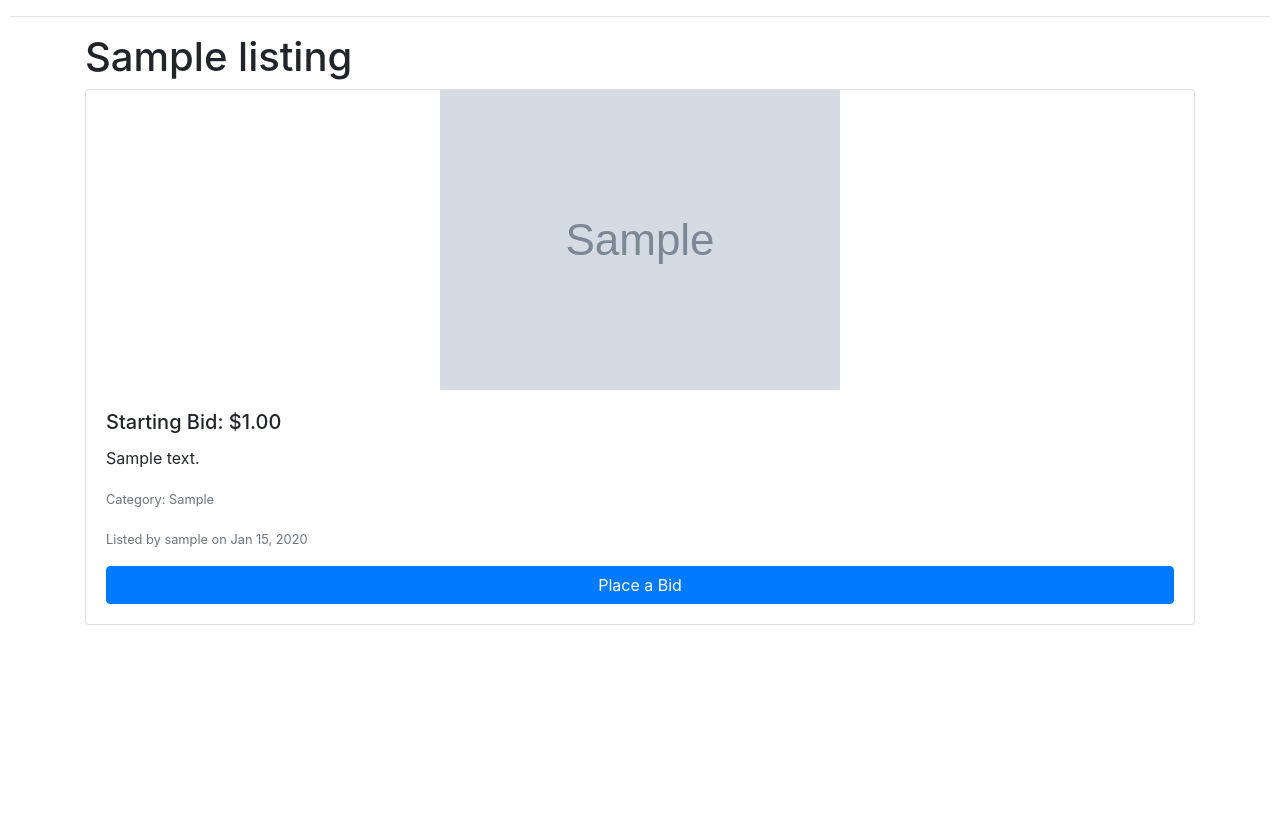
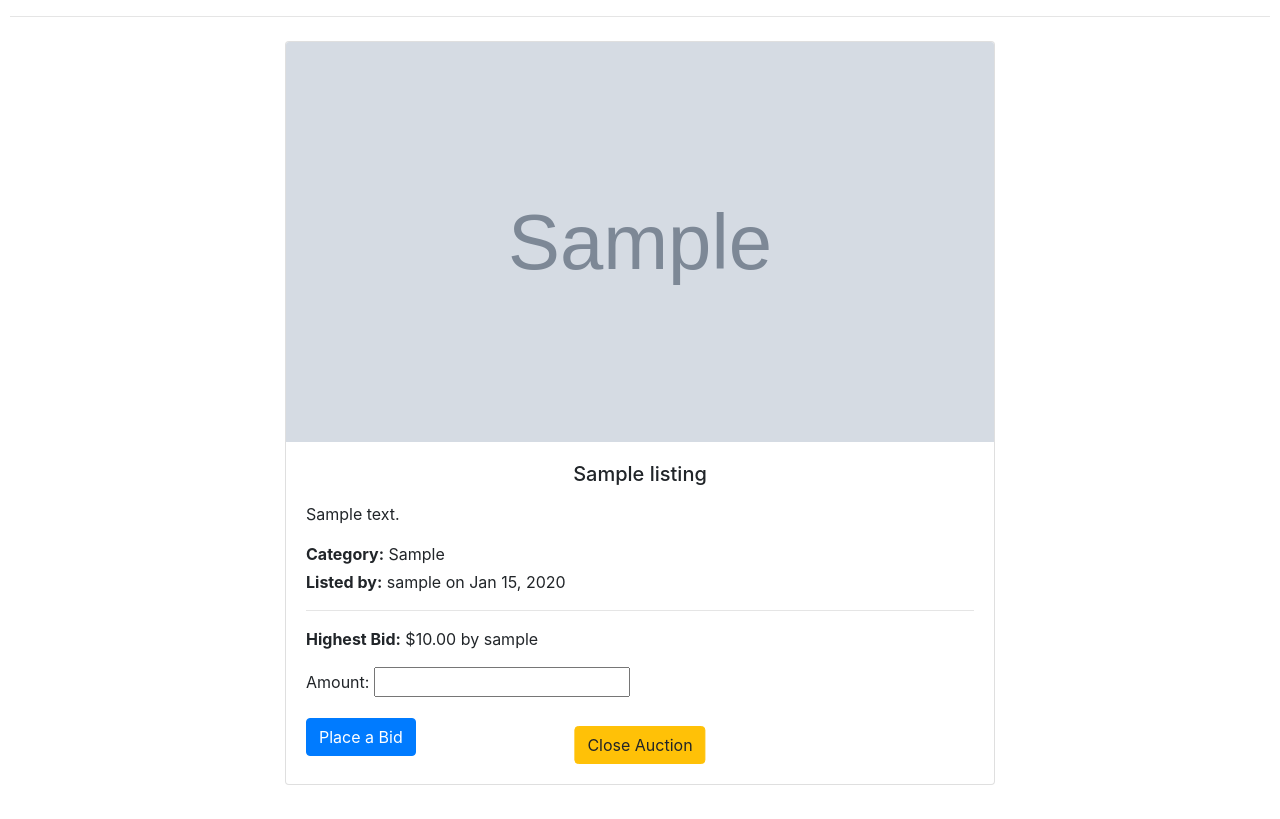
Before and after one commit to jocelynrem/cs50_commerce, a Django app: page /listings/1 in a window 1280 px wide. Shown: the part 66-885 px from the top of the page. Before the commit the page ends 691 px from the top, so only its background shows below. Run offline with Django 3.2, Linux system fonts and the light colour scheme; a user stored in the database is signed in; tables that the repository leaves empty hold one stand-in row (values such as "Sample post"); grey boxes marked "Sample" are stand-in pictures; some libraries are stand-ins or nearby versions.

Commit message:
bidding works, closing an auction works

```diff
--- a/auctions/models.py
+++ b/auctions/models.py
@@ -1,5 +1,6 @@
 from django.contrib.auth.models import AbstractUser
 from django.db import models
+from django.db.models import Max
 
 
 class User(AbstractUser):
@@ -22,6 +23,19 @@ class Listing(models.Model):
         User, on_delete=models.CASCADE, related_name="won", blank=True, null=True
     )
 
+    def highest_bid(self):
+        highest_bid = self.bid_set.aggregate(Max("amount"))["amount__max"]
+        if highest_bid is not None:
+            return highest_bid
+        return None
+
+    def display_bid(self):
+        highest_bid = self.highest_bid()
+        if highest_bid is not None:
+            return f"Highest Bid: ${highest_bid}"
+        else:
+            return f"Starting Bid: ${self.starting_bid}"
+
     def __str__(self):
         return f"{self.title} by {self.user}"
 
@@ -39,11 +53,9 @@ class Comment(models.Model):
 
 
 class Bid(models.Model):
-    user = models.ForeignKey(User, on_delete=models.CASCADE, related_name="user_bids")
-    listing = models.ForeignKey(
-        Listing, on_delete=models.CASCADE, related_name="listing_bids"
-    )
-    amount = models.DecimalField(max_digits=12, decimal_places=2)
+    user = models.ForeignKey(User, on_delete=models.CASCADE)
+    listing = models.ForeignKey("Listing", on_delete=models.CASCADE)
+    amount = models.DecimalField(max_digits=10, decimal_places=2)
 
     def __str__(self):
-        return f"{self.user.username} bids {self.amount} on {self.listing.title}"
+        return f"{self.amount} by {self.user.username}"
--- a/auctions/static/auctions/styles.css
+++ b/auctions/static/auctions/styles.css
@@ -12,14 +12,17 @@ body {
 
 /* Custom styles for uniform card heights and image sizes */
 .card-img-top {
-  width: 100%;
-  height: auto;
-  max-height: 200px;
-  object-fit: cover;
+  max-height: 400px; /* Limit image height */
+  object-fit: cover; /* Ensure the image covers the area */
 }
 
 .card-body {
-  display: flex;
-  flex-direction: column;
-  justify-content: space-between; /* Spaces out the content and button */
+  position: relative; /* For positioning elements inside the card */
 }
+
+.btn-warning {
+  position: absolute; /* Position the close button at the bottom */
+  bottom: 20px; /* Distance from the bottom */
+  left: 50%;
+  transform: translateX(-50%); /* Center the button */
+}
--- a/auctions/templates/auctions/index.html
+++ b/auctions/templates/auctions/index.html
@@ -14,13 +14,13 @@
                             <h5 class="card-title">{{ listing.title }}</h5>
                             <p class="card-text">
                                 {{ listing.description|truncatewords:20 }}
-                                <a href="{% url 'listings:listing' listing.id %}">Read More</a>
+                                <a href="{% url 'listings:listing_detail' listing.id %}">Read More</a>
                             </p>
-                            <p class="card-text">Starting Bid: ${{ listing.starting_bid }}</p>
+                            <p class="card-text">{{ listing.display_bid }}</p>
                             <p class="card-text">
                                 <small class="text-muted">Listed on {{ listing.date|date:"M d, Y" }}</small>
                             </p>
-                            <a href="{% url 'listings:listing' listing.id %}"
+                            <a href="{% url 'listings:listing_detail' listing.id %}"
                                class="btn btn-primary mt-auto">View Listing</a>
                         </div>
                     </div>
--- /dev/null
+++ b/listings/forms.py
@@ -0,0 +1,32 @@
+from django import forms
+from auctions.models import Bid, Listing
+
+
+class BidForm(forms.ModelForm):
+    class Meta:
+        model = Bid
+        fields = ["amount"]
+
+    def __init__(self, *args, **kwargs):
+        self.listing_id = kwargs.pop("listing_id", None)
+        super().__init__(*args, **kwargs)
+
+    def clean_amount(self):
+        amount = self.cleaned_data.get("amount")
+
+        if not self.listing_id:
+            raise forms.ValidationError("Listing ID is not provided.")
+
+        try:
+            listing = Listing.objects.get(pk=self.listing_id)
+        except Listing.DoesNotExist:
+            raise forms.ValidationError("The listing does not exist.")
+
+        if amount <= listing.starting_bid:
+            raise forms.ValidationError("Bid must be greater than the starting bid.")
+
+        highest_bid = listing.bid_set.order_by("-amount").first()
+        if highest_bid is not None and amount <= highest_bid.amount:
+            raise forms.ValidationError("Bid must be greater than all existing bids.")
+
+        return amount
--- a/listings/templates/listings/listing.html
+++ /dev/null
@@ -1,29 +0,0 @@
-{% extends "auctions/layout.html" %}
-{% block title %}
-    {{ listing.title }} - Auctions Site
-{% endblock title %}
-{% block body %}
-    <h1>{{ listing.title }}</h1>
-    <div class="card">
-        {% if listing.image %}
-            <img src="{{ listing.image }}"
-                 class=" listing-image"
-                 alt="{{ listing.title }}">
-        {% endif %}
-        <div class="card-body">
-            <h5 class="card-title">Starting Bid: ${{ listing.starting_bid }}</h5>
-            <p class="card-text">{{ listing.description }}</p>
-            <p class="card-text">
-                <small class="text-muted">Category: {{ listing.category }}</small>
-            </p>
-            <p class="card-text">
-                <small class="text-muted">Listed by {{ listing.user.username }} on {{ listing.date|date:"M d, Y" }}</small>
-            </p>
-            {% if listing.active %}
-                <a href="#" class="btn btn-primary">Place a Bid</a>
-            {% else %}
-                <div class="alert alert-success" role="alert">This listing has ended. Winner: {{ listing.winner.username }}</div>
-            {% endif %}
-        </div>
-    </div>
-{% endblock body %}
--- /dev/null
+++ b/listings/templates/listings/listing_detail.html
@@ -0,0 +1,57 @@
+{% extends "auctions/layout.html" %}
+{% block title %}
+    {{ listing.title }} - Auctions Site
+{% endblock title %}
+{% block body %}
+    <div class="container mt-4">
+        <div class="row justify-content-center">
+            <div class="col-md-8">
+                <div class="card mb-4">
+                    {% if listing.image %}
+                        <img src="{{ listing.image }}"
+                             class="card-img-top"
+                             alt="{{ listing.title }}">
+                    {% endif %}
+                    <div class="card-body">
+                        <h5 class="card-title text-center mb-3">{{ listing.title }}</h5>
+                        <p class="card-text">{{ listing.description }}</p>
+                        <p class="mb-1">
+                            <strong>Category:</strong> {{ listing.category }}
+                        </p>
+                        <p class="mb-1">
+                            <strong>Listed by:</strong> {{ listing.user.username }} on {{ listing.date|date:"M d, Y" }}
+                        </p>
+                        <hr>
+                        {% if highest_bid %}
+                            <p class="mb-1">
+                                <strong>Highest Bid:</strong> ${{ highest_bid.amount }} by {{ highest_bid.user.username }}
+                            </p>
+                        {% else %}
+                            <p class="mb-1">
+                                <strong>Starting Bid:</strong> ${{ listing.starting_bid }}
+                            </p>
+                        {% endif %}
+                        {% if listing.active %}
+                            <form method="post" class="mt-3">
+                                {% csrf_token %}
+                                {{ form.as_p }}
+                                <button type="submit" class="btn btn-primary">Place a Bid</button>
+                                {% if form.errors %}<div class="alert alert-danger mt-2">{{ form.errors }}</div>{% endif %}
+                            </form>
+                        {% else %}
+                            <div class="alert alert-success mt-3">This listing has ended. Winner: {{ listing.winner.username }}</div>
+                        {% endif %}
+                        {% if user.is_authenticated and user == listing.user and listing.active %}
+                            <form method="POST"
+                                  action="{% url 'listings:close_auction' listing.id %}"
+                                  class="mt-2">
+                                {% csrf_token %}
+                                <button type="submit" class="btn btn-warning">Close Auction</button>
+                            </form>
+                        {% endif %}
+                    </div>
+                </div>
+            </div>
+        </div>
+    </div>
+{% endblock body %}
--- a/listings/urls.py
+++ b/listings/urls.py
@@ -2,12 +2,13 @@ from django.urls import path
 
 from . import views
 
-app_name = 'listings'
+app_name = "listings"
 
 urlpatterns = [
-    path("listings", views.listings, name="listings"),
+    path("listings", views.listings, name="index"),
     path("create", views.create, name="create"),
-    path("<int:listing_id>", views.listing, name="listing"),
+    path("<int:listing_id>", views.listing_detail, name="listing_detail"),
     path("watchlist", views.watchlist, name="watchlist"),
     path("categories", views.categories, name="categories"),
+    path("<int:listing_id>/close", views.close_auction, name="close_auction"),
 ]
--- a/listings/views.py
+++ b/listings/views.py
@@ -1,8 +1,10 @@
-from django.shortcuts import render, get_object_or_404
+from django.shortcuts import render, get_object_or_404, redirect
 from django.contrib.auth.decorators import login_required
+from django.contrib import messages
+from .forms import BidForm
 
 
-from auctions.models import Listing, User, Comment
+from auctions.models import Listing, User, Comment, Bid
 
 
 # Create your views here.
@@ -11,13 +13,54 @@ def listings(request):
 
 
 @login_required
+def close_auction(request, listing_id):
+    listing = get_object_or_404(Listing, pk=listing_id, user=request.user)
+
+    if request.method == "POST" and listing.active:
+        # Assuming you have a way to determine the winner, such as the highest bid
+        highest_bid = listing.bid_set.order_by("-amount").first()
+        if highest_bid:
+            listing.winner = highest_bid.user
+        listing.active = False
+        listing.save()
+
+        # Redirect to the listing detail page or another page as appropriate
+        return redirect("listings:listing_detail", listing_id=listing.id)
+
+    # Redirect if the user is not allowed to close the auction or if not POST
+    return redirect("listings:listing_detail", listing_id=listing_id)
+
+
+def listing_detail(request, listing_id):
+    listing = get_object_or_404(Listing, pk=listing_id)
+    highest_bid = listing.bid_set.order_by("-amount").first()
+
+    if request.method == "POST" and request.user.is_authenticated:
+        form = BidForm(request.POST, listing_id=listing_id)
+        if form.is_valid():
+            bid = form.save(commit=False)
+            bid.user = request.user
+            bid.listing = listing
+            bid.save()
+            messages.success(request, "Your bid was successfully placed.")
+            return redirect("listings:listing_detail", listing_id=listing_id)
+        else:
+            messages.error(request, form.errors)
+    else:
+        form = BidForm(listing_id=listing_id)
+
+    # Include highest_bid in the context
+    context = {
+        "listing": listing,
+        "form": form,
+        "highest_bid": highest_bid,
+    }
+    return render(request, "listings/listing_detail.html", context)
+
+
+@login_required
 def create(request):
     return render(request, "listings/create.html")
-
-
-def listing(request, listing_id):
-    listing = get_object_or_404(Listing, pk=listing_id)
-    return render(request, 'listings/listing.html', {'listing': listing})
 
 
 @login_required
```
Also changed, not shown: auctions/admin.py (+6 -1 lines), auctions/views.py (+13 -10 lines), auctions/migrations/0005_bid.py (added).
